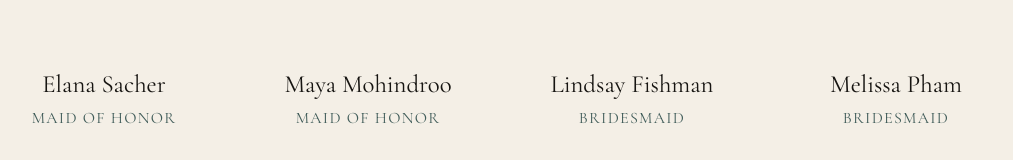
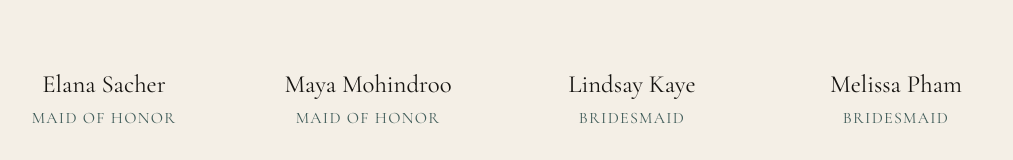
Before and after one commit to feesh96/matt-and-sara-wedding, a Next.js app: page /wedding-party in a window 1280 px wide. Shown: the part 478-638 px from the top of the page, without its empty margins (140-1153 px from the left). Built offline with nearby package versions, Linux system fonts and the light colour scheme.

Commit message:
Update Lindsay Kaye wedding party name

```diff
--- a/app/wedding-party/page.tsx
+++ b/app/wedding-party/page.tsx
@@ -15,7 +15,7 @@ const members = [
   { name: "Conor Dewey", role: "Groomsman" },
   { name: "Marcello Balboa", role: "Groomsman" },
   { name: "Dillon Massaro", role: "Groomsman" },
-  { name: "Lindsay Fishman", role: "Bridesmaid" },
+  { name: "Lindsay Kaye", role: "Bridesmaid" },
   { name: "Melissa Pham", role: "Bridesmaid" },
   { name: "Karlee Parker", role: "Bridesmaid" },
   { name: "Tiffany Javid", role: "Bridesmaid" },
```
